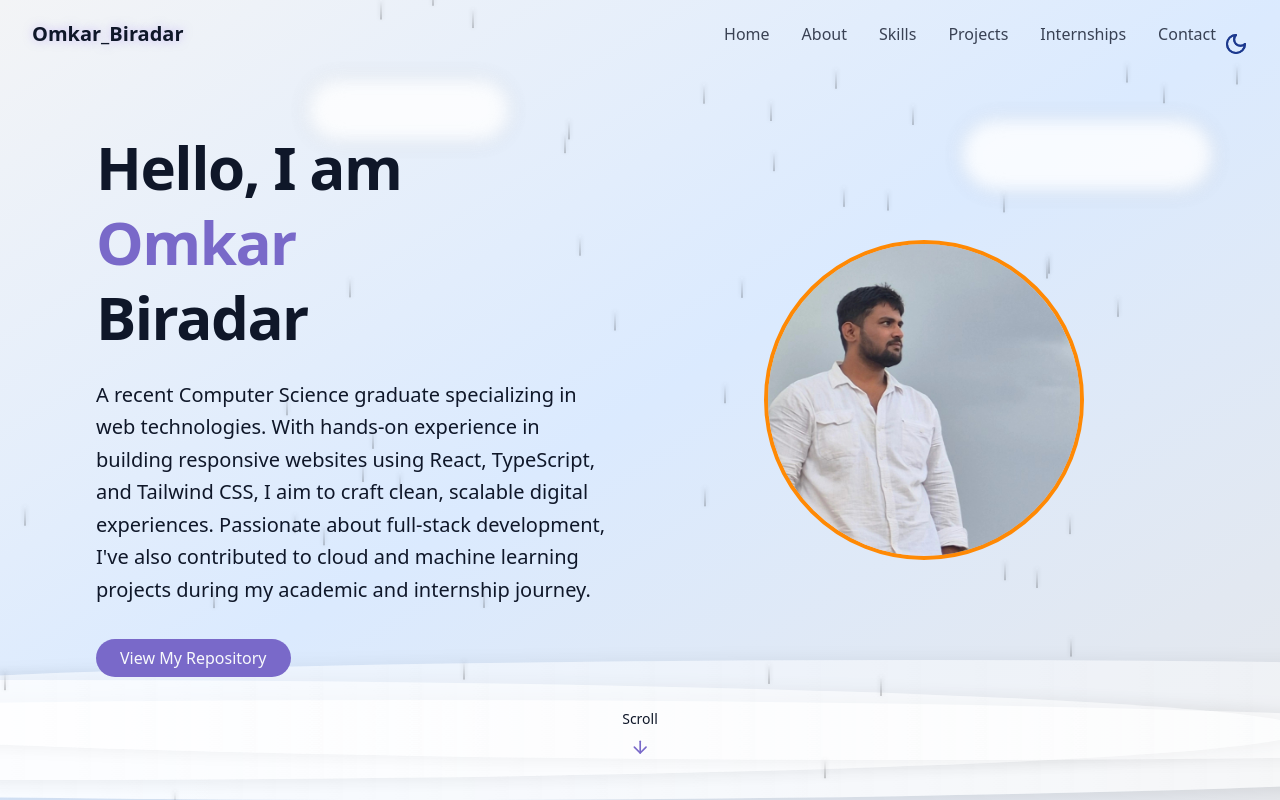
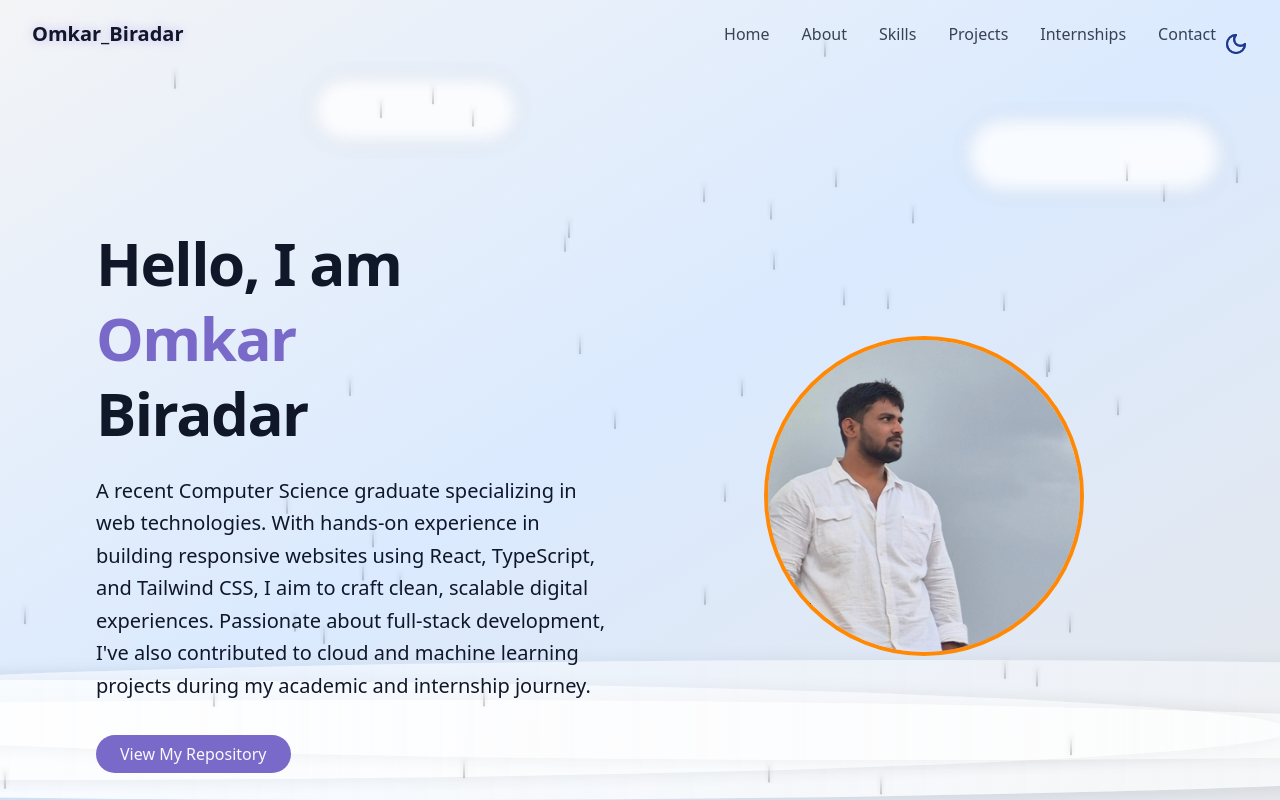
Before and after one commit to Om13884/my-portfolio, a React (Vite) app: page / in a window 1280 px wide. Shown: the top 800 px of the page. Built offline with nearby package versions, Linux system fonts and the light colour scheme.

Commit message:
Resolve merge conflicts

```diff
--- a/src/components/HeroSection.jsx
+++ b/src/components/HeroSection.jsx
@@ -12,7 +12,7 @@
   return (
     <section
       id="hero"
-      className="relative min-h-screen flex items-center justify-center px-4 py-8"
+      className="relative min-h-screen flex items-center justify-center px-4 py-8 mt-24"
     >
       <div className="container max-w-6xl mx-auto flex flex-col-reverse md:flex-row items-center gap-8 md:gap-12 text-center md:text-left">
         {/* Left side - Text content */}
--- a/src/components/ThemeToggle.jsx
+++ b/src/components/ThemeToggle.jsx
@@ -4,29 +4,15 @@
 
 export const ThemeToggle = () => {
   const [isDarkMode, setIsDarkMode] = useState(false);
-  const [isSmallScreen, setIsSmallScreen] = useState(false);
 
   useEffect(() => {
-    const screenCheck = window.matchMedia("(max-width: 640px)");
-    setIsSmallScreen(screenCheck.matches);
-
     const storedTheme = localStorage.getItem("theme");
-
-    if (screenCheck.matches) {
-      // Mobile: Force dark mode
-      document.documentElement.classList.add("dark");
-      localStorage.setItem("theme", "dark");
-      setIsDarkMode(true);
-    } else {
-      // Desktop: Load stored theme
     if (storedTheme === "dark") {
       document.documentElement.classList.add("dark");
       setIsDarkMode(true);
     } else {
       document.documentElement.classList.remove("dark");
-        localStorage.setItem("theme", "light");
       setIsDarkMode(false);
-      }
     }
   }, []);
 
@@ -43,7 +29,6 @@
   };
 
   return (
-    !isSmallScreen && (
     <button
       onClick={toggleTheme}
       className={cn(
@@ -51,6 +36,7 @@
         "min-w-[44px] min-h-[44px] flex items-center justify-center",
         "focus:outline-none"
       )}
+      aria-label="Toggle theme"
     >
       {isDarkMode ? (
         <Sun className="h-6 w-6 text-yellow-300" />
@@ -58,6 +44,5 @@
         <Moon className="h-6 w-6 text-blue-900" />
       )}
     </button>
-    )
   );
 };
```
Lines whose indentation alone changed are shown as unchanged.
